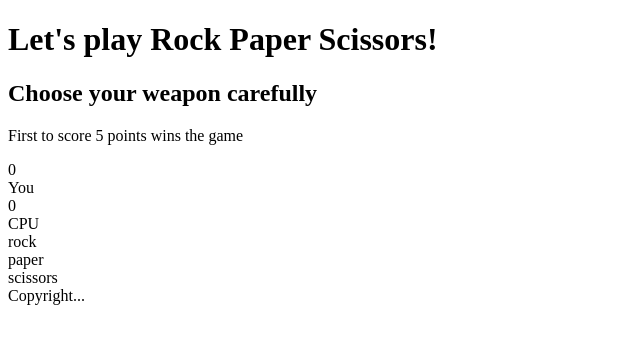
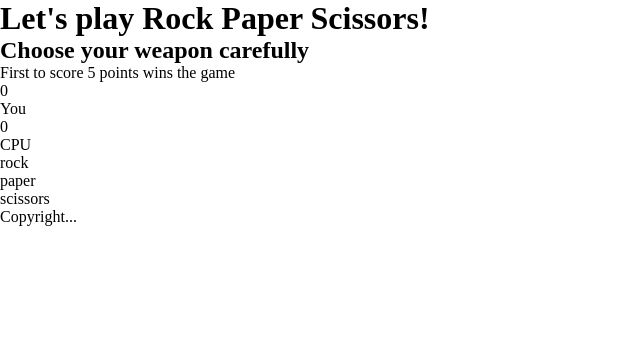
Before and after one commit to salvantjeff/rock-paper-scissors, a plain HTML site: page index.html in a window 1280 px wide. Shown: the whole page, without its empty margins (0-640 px from the left). Drawn offline with Linux system fonts and the light colour scheme.

Commit message:
Set css reset

```diff
--- a/style.css
+++ b/style.css
@@ -1,2 +1,9 @@
 /* Imports */
 @import url('https://fonts.googleapis.com/css2?family=Playfair+Display:wght@400;500;700&family=Poppins:ital,wght@0,400;0,500;0,700;1,300&display=swap');
+
+/* CSS resets */
+* {
+    box-sizing: border-box;
+    margin: 0;
+    padding: 0;
+}
```
